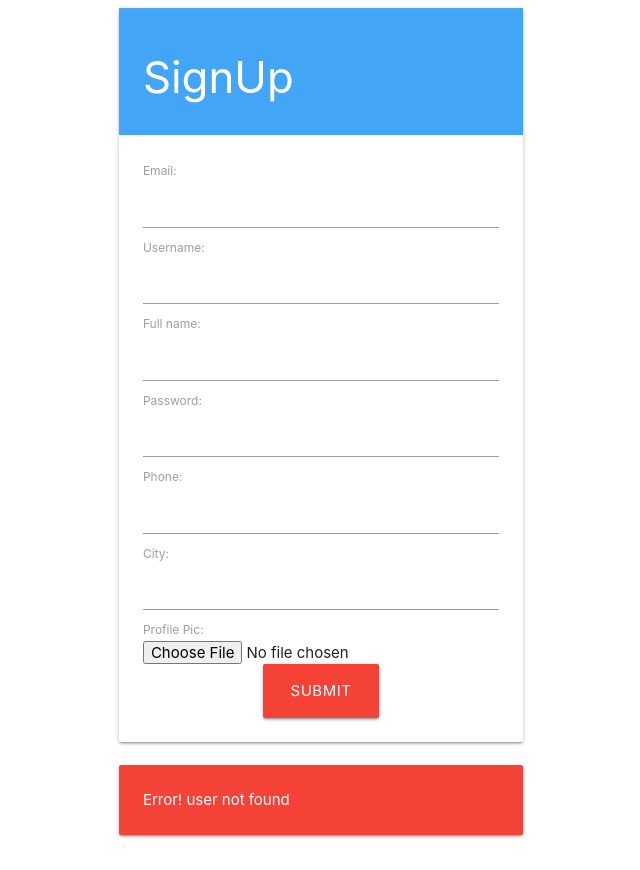
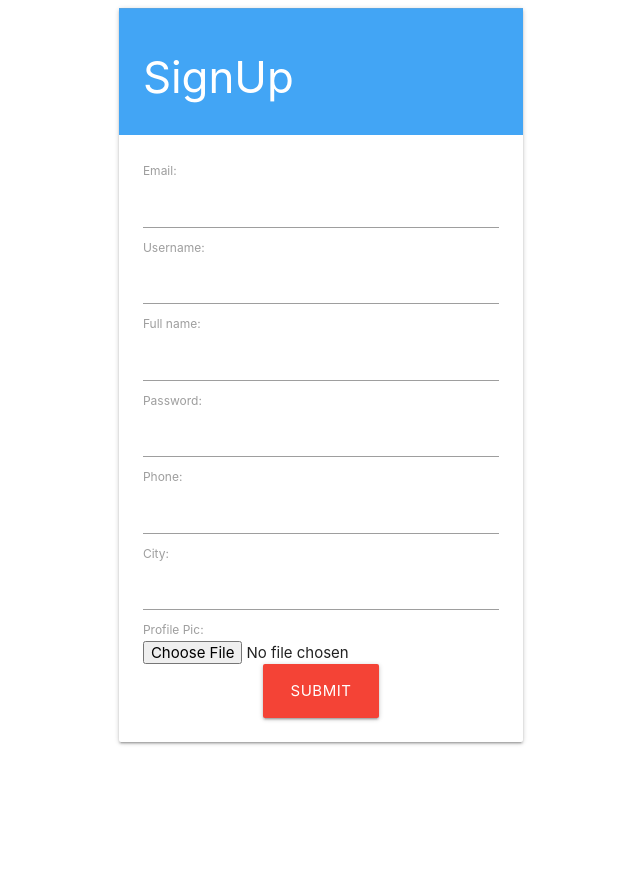
Before and after one commit to jrijul1201/Groupiee-DevJams21-GDSC, a Flask app: page /register in a window 1280 px wide. Shown: the whole page, without its empty margins (319-959 px from the left). After the commit the page ends 745 px from the top, so only its background shows below. Run offline with Flask 2, Linux system fonts and the light colour scheme; some libraries are stand-ins or nearby versions.

Commit message:
remove error message

```diff
--- a/templates/signup.html
+++ b/templates/signup.html
@@ -62,13 +62,13 @@
             </form>
         </div>
         <!--To be shown incase an error occures-->
-        <div id="err" class="col s12 m4 offset-m4">
+<!--       <div id="err" class="col s12 m4 offset-m4">
             <div class="card red white-text">
                 <div class="card-content">
                     Error! user not found
                 </div>
                 </div>
-        </div>
+        </div> -->
 
 
     </div>
```
